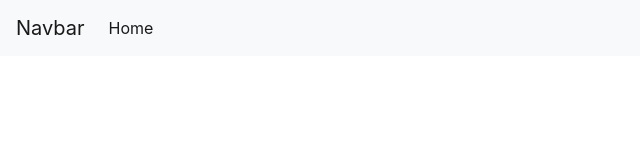
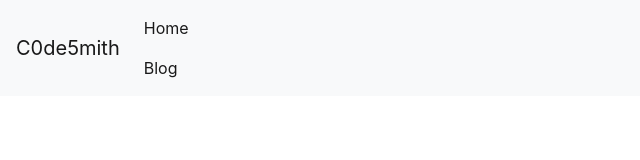
Before and after one commit to C0de5mith/C0de5mith.github.io, a plain HTML site: page index.html in a window 1280 px wide. Shown: the whole page, without its empty margins (0-640 px from the left). Drawn offline with Linux system fonts and the light colour scheme.

Commit message:
Update index.html

```diff
--- a/index.html
+++ b/index.html
@@ -12,11 +12,12 @@
         <div id="content">
             <div id="navbar">
                 <nav class="navbar navbar-expand-lg navbar-light bg-light">
-                    <a class="navbar-brand" href="/index.html">Navbar</a>
+                    <a class="navbar-brand" href="/">C0de5mith</a>
                     <div class="collapse navbar-collapse" id="navbarSupportedContent">
                         <ul class="navbar-nav mr-auto">
                             <li class="nav-item active">
-                                <a class="nav-link" href="#">Home <span class="sr-only">(current)</span></a>
+                                <a class="nav-link" href="/">Home<span class="sr-only">(current)</span></a>
+                                <a class="nav-link" href="#">Blog</a>
                             </li>
                         </ul>
                     </div>
```
